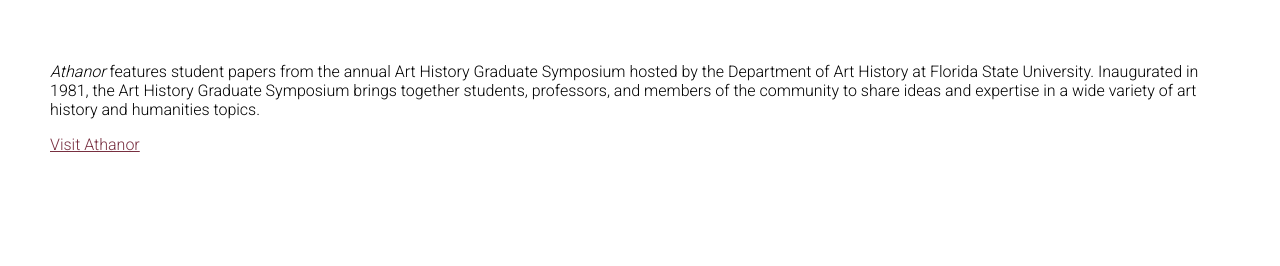
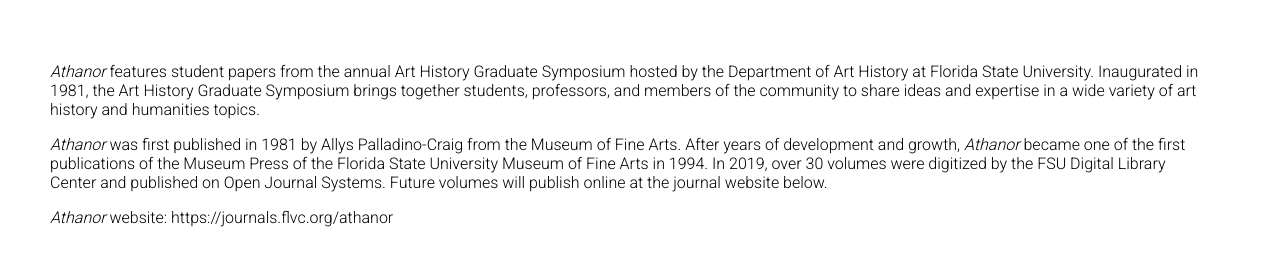
Before and after one commit to fsulibpub/fsulibpub.github.io, a Jekyll site: the page built from _journals/athanor.md, in a window 1280 px wide, cut to the strip 354-620 px from the top of the page. Built offline with Jekyll 4.4.1, drawn with Linux system fonts in a browser that asks for light colours.

Commit message:
Update athanor.md

```diff
--- a/_journals/athanor.md
+++ b/_journals/athanor.md
@@ -8,4 +8,6 @@ image: journals/journalAthanor.png
 
 *Athanor* features student papers from the annual Art History Graduate Symposium hosted by the Department of Art History at Florida State University. Inaugurated in 1981, the Art History Graduate Symposium brings together students, professors, and members of the community to share ideas and expertise in a wide variety of art history and humanities topics.
 
-[Visit Athanor](https://journals.flvc.org/athanor "Athanor homepage")
+*Athanor* was first published in 1981 by Allys Palladino-Craig from the Museum of Fine Arts. After years of development and growth, *Athanor* became one of the first publications of the Museum Press of the Florida State University Museum of Fine Arts in 1994. In 2019, over 30 volumes were digitized by the FSU Digital Library Center and published on Open Journal Systems. Future volumes will publish online at the journal website below.
+
+*Athanor* website: https://journals.flvc.org/athanor
```
